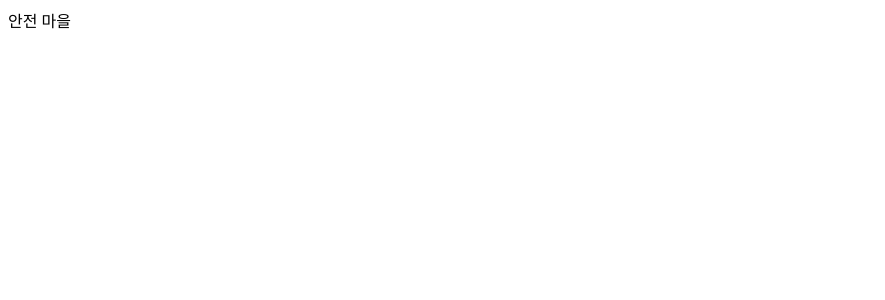
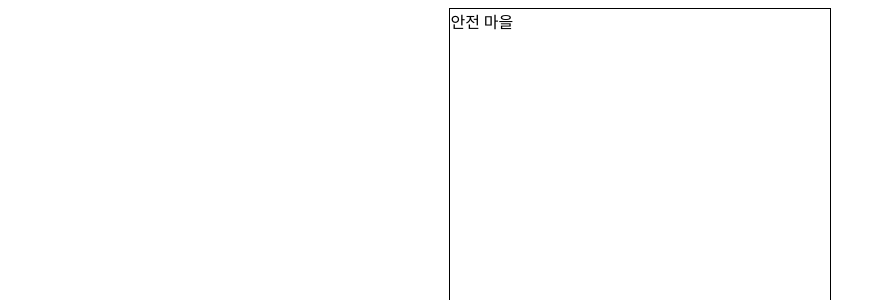
Before and after one commit to mega-accident/safevillage-web, a React (Vite) app: page / in a window 1280 px wide. Shown: the top 300 px of the page, without its empty margins (0-885 px from the left). Built offline with nearby package versions, Linux system fonts and the light colour scheme.

Commit message:
feat: 기본 구조 수정

```diff
--- a/package.json
+++ b/package.json
@@ -11,7 +11,8 @@
   },
   "dependencies": {
     "react": "^19.1.1",
-    "react-dom": "^19.1.1"
+    "react-dom": "^19.1.1",
+    "styled-components": "^6.1.19"
   },
   "devDependencies": {
     "@eslint/js": "^9.33.0",
--- a/src/App.jsx
+++ b/src/App.jsx
@@ -1,4 +1,21 @@
+import styled from "styled-components";
+
+const Wrapper = styled.div`
+  display: flex;
+  justify-content: center;
+`;
+
+const Box = styled.div`
+  height: 100vh;
+  width: 30%;
+  border: 1px solid #000;
+`;
+
 function App() {
-  return <div>안전 마을</div>;
+  return (
+    <Wrapper>
+      <Box>안전 마을</Box>
+    </Wrapper>
+  );
 }
 export default App;
```
Also changed, not shown: 1 other file (tests, documents, lock files or other folders).
